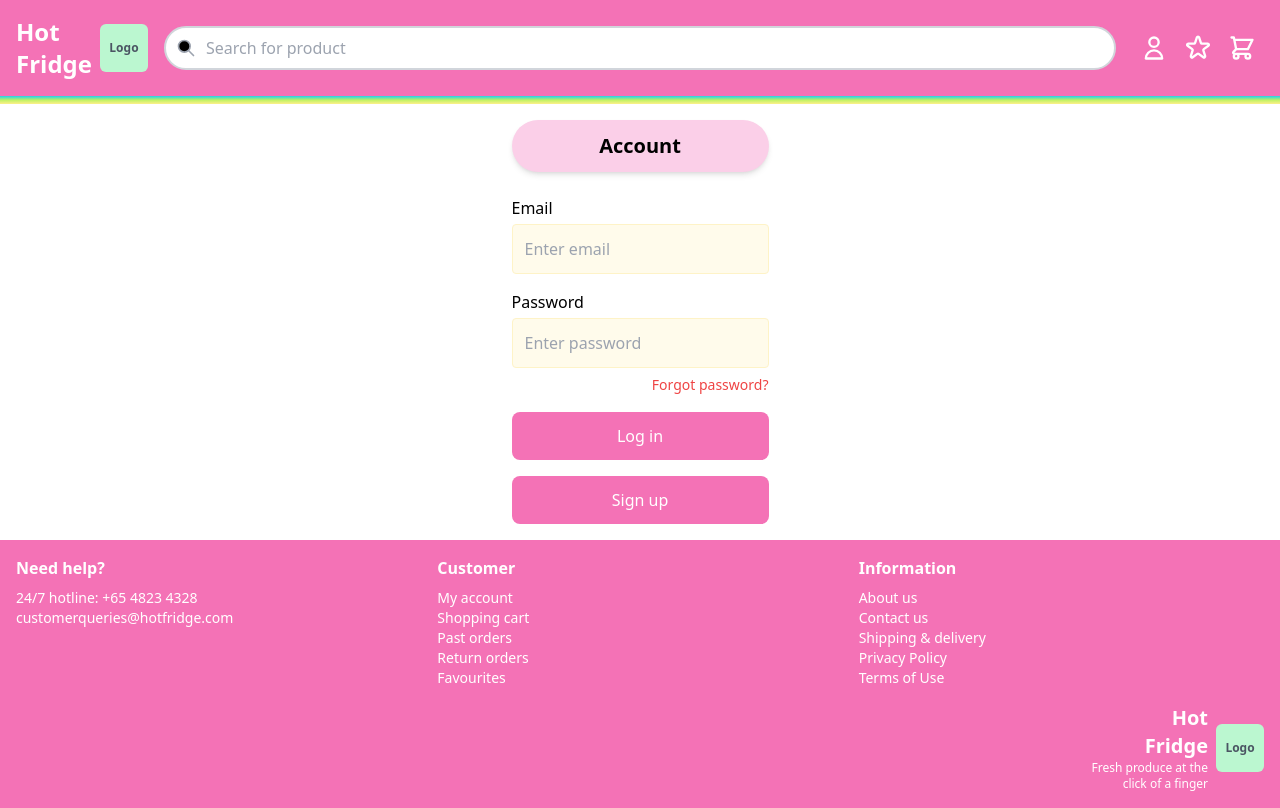
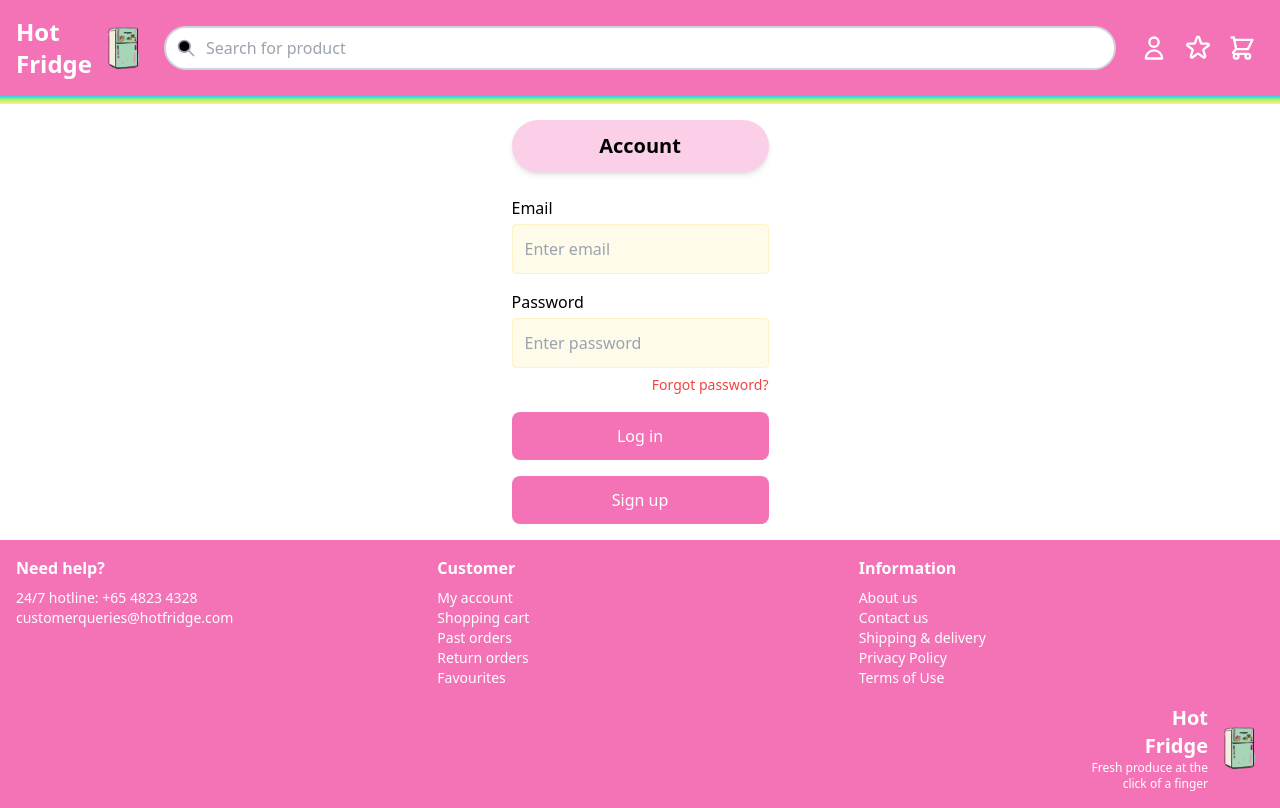
Before and after one commit to edliau/swe-hot-fridge, a SvelteKit app in the folder frontend/: page /account in a window 1280 px wide. Built offline with nearby package versions, Linux system fonts and the light colour scheme; no server answers.

Commit message:
feat: added logo

```diff
--- a/frontend/src/routes/+page.svelte
+++ b/frontend/src/routes/+page.svelte
@@ -108,9 +108,11 @@
   <header class="bg-pink-400 p-4 flex items-center justify-between">
     <div class="flex items-center">
       <h1 class="text-2xl font-bold text-white mr-2">Hot<br>Fridge</h1>
-      <div class="h-12 w-12 bg-green-200 rounded-md flex items-center justify-center text-xs text-gray-600 font-bold">
-        Logo
-      </div>
+      <img
+        src="/images/logo/logo.png"
+        alt="Hot Fridge Logo"
+        class="h-12 w-12 rounded-md"
+      />
     </div>
 
     <div class="flex-1 mx-4">
@@ -383,9 +385,11 @@
         <div class="text-xl font-bold">Hot<br>Fridge</div>
         <div class="text-xs">Fresh produce at the<br>click of a finger</div>
       </div>
-      <div class="h-12 w-12 bg-green-200 rounded-md flex items-center justify-center text-xs text-gray-600 font-bold">
-        Logo
-      </div>
+      <img
+      src="/images/logo/logo.png"
+      alt="Hot Fridge Logo"
+      class="h-12 w-12 rounded-md"
+      />
     </div>
   </footer>
 </div>
--- a/frontend/src/routes/account/+page.svelte
+++ b/frontend/src/routes/account/+page.svelte
@@ -59,9 +59,11 @@
     <div class="flex items-center">
       <a href="/" class="flex items-center">
         <h1 class="text-2xl font-bold text-white mr-2">Hot<br>Fridge</h1>
-        <div class="h-12 w-12 bg-green-200 rounded-md flex items-center justify-center text-xs text-gray-600 font-bold">
-          Logo
-        </div>
+        <img
+          src="/images/logo/logo.png"
+          alt="Hot Fridge Logo"
+          class="h-12 w-12 rounded-md"
+        />
       </a>
     </div>
 
@@ -204,9 +206,11 @@
         <div class="text-xl font-bold">Hot<br>Fridge</div>
         <div class="text-xs">Fresh produce at the<br>click of a finger</div>
       </div>
-      <div class="h-12 w-12 bg-green-200 rounded-md flex items-center justify-center text-xs text-gray-600 font-bold">
-        Logo
-      </div>
+      <img
+      src="/images/logo/logo.png"
+      alt="Hot Fridge Logo"
+      class="h-12 w-12 rounded-md"
+      />
     </div>
   </footer>
 </div>
--- a/frontend/src/routes/account/register/+page.svelte
+++ b/frontend/src/routes/account/register/+page.svelte
@@ -131,9 +131,11 @@
       <div class="flex items-center">
         <a href="/" class="flex items-center">
           <h1 class="text-2xl font-bold text-white mr-2">Hot<br>Fridge</h1>
-          <div class="h-12 w-12 bg-green-200 rounded-md flex items-center justify-center text-xs text-gray-600 font-bold">
-            Logo
-          </div>
+          <img
+          src="/images/logo/logo.png"
+          alt="Hot Fridge Logo"
+          class="h-12 w-12 rounded-md"
+        />
         </a>
       </div>
 
@@ -334,9 +336,11 @@
           <div class="text-xl font-bold">Hot<br>Fridge</div>
           <div class="text-xs">Fresh produce at the<br>click of a finger</div>
         </div>
-        <div class="h-12 w-12 bg-green-200 rounded-md flex items-center justify-center text-xs text-gray-600 font-bold">
-          Logo
-        </div>
+        <img
+          src="/images/logo/logo.png"
+          alt="Hot Fridge Logo"
+          class="h-12 w-12 rounded-md"
+        />
       </div>
     </footer>
   </div>
--- a/frontend/src/routes/buy-now/+page.svelte
+++ b/frontend/src/routes/buy-now/+page.svelte
@@ -47,9 +47,11 @@
       <div class="flex items-center">
         <a href="/" class="flex items-center">
           <h1 class="text-2xl font-bold text-white mr-2">Hot<br>Fridge</h1>
-          <div class="h-12 w-12 bg-green-200 rounded-md flex items-center justify-center text-xs text-gray-600 font-bold">
-            Logo
-          </div>
+          <img
+          src="/images/logo/logo.png"
+          alt="Hot Fridge Logo"
+          class="h-12 w-12 rounded-md"
+        />
         </a>
       </div>
     </header>
--- a/frontend/src/routes/cart/+page.svelte
+++ b/frontend/src/routes/cart/+page.svelte
@@ -92,9 +92,11 @@
     <div class="flex items-center">
       <a href="/" class="flex items-center">
         <h1 class="text-2xl font-bold text-white mr-2">Hot<br>Fridge</h1>
-        <div class="h-12 w-12 bg-green-200 rounded-md flex items-center justify-center text-xs text-gray-600 font-bold">
-          Logo
-        </div>
+        <img
+          src="/images/logo/logo.png"
+          alt="Hot Fridge Logo"
+          class="h-12 w-12 rounded-md"
+        />
       </a>
     </div>
 
@@ -359,9 +361,11 @@
         <div class="text-xl font-bold">Hot<br>Fridge</div>
         <div class="text-xs">Fresh produce at the<br>click of a finger</div>
       </div>
-      <div class="h-12 w-12 bg-green-200 rounded-md flex items-center justify-center text-xs text-gray-600 font-bold">
-        Logo
-      </div>
+      <img
+      src="/images/logo/logo.png"
+      alt="Hot Fridge Logo"
+      class="h-12 w-12 rounded-md"
+      />
     </div>
   </footer>
 </div>
--- a/frontend/src/routes/checkout/+page.svelte
+++ b/frontend/src/routes/checkout/+page.svelte
@@ -493,9 +493,11 @@
       <div class="flex items-center">
         <a href="/" class="flex items-center">
           <h1 class="text-2xl font-bold text-white mr-2">Hot<br>Fridge</h1>
-          <div class="h-12 w-12 bg-green-200 rounded-md flex items-center justify-center text-xs text-gray-600 font-bold">
-            Logo
-          </div>
+          <img
+          src="/images/logo/logo.png"
+          alt="Hot Fridge Logo"
+          class="h-12 w-12 rounded-md"
+        />
         </a>
       </div>
 
@@ -1153,9 +1155,11 @@
                 <div class="text-xl font-bold">Hot<br>Fridge</div>
                 <div class="text-xs">Fresh produce at the<br>click of a finger</div>
               </div>
-              <div class="h-10 w-10 bg-green-200 rounded-md flex items-center justify-center text-xs text-gray-600 font-bold">
-                Logo
-              </div>
+              <img
+              src="/images/logo/logo.png"
+              alt="Hot Fridge Logo"
+              class="h-12 w-12 rounded-md"
+              />
             </div>
           </div>
         </div>
--- a/frontend/src/routes/dashboard/+page.svelte
+++ b/frontend/src/routes/dashboard/+page.svelte
@@ -161,9 +161,11 @@
     <div class="flex items-center">
       <a href="/" class="flex items-center">
         <h1 class="text-2xl font-bold text-white mr-2">Hot<br>Fridge</h1>
-        <div class="h-12 w-12 bg-green-200 rounded-md flex items-center justify-center text-xs text-gray-600 font-bold">
-          Logo
-        </div>
+        <img
+          src="/images/logo/logo.png"
+          alt="Hot Fridge Logo"
+          class="h-12 w-12 rounded-md"
+        />
       </a>
     </div>
 
@@ -450,9 +452,11 @@
         <div class="text-xl font-bold">Hot<br>Fridge</div>
         <div class="text-xs">Fresh produce at the<br>click of a finger</div>
       </div>
-      <div class="h-12 w-12 bg-green-200 rounded-md flex items-center justify-center text-xs text-gray-600 font-bold">
-        Logo
-      </div>
+      <img
+      src="/images/logo/logo.png"
+      alt="Hot Fridge Logo"
+      class="h-12 w-12 rounded-md"
+      />
     </div>
   </footer>
 </div>
--- a/frontend/src/routes/order/confirmation/[orderId]/+page.svelte
+++ b/frontend/src/routes/order/confirmation/[orderId]/+page.svelte
@@ -58,9 +58,11 @@
       <div class="flex items-center">
         <a href="/" class="flex items-center">
           <h1 class="text-2xl font-bold text-white mr-2">Hot<br>Fridge</h1>
-          <div class="h-12 w-12 bg-green-200 rounded-md flex items-center justify-center text-xs text-gray-600 font-bold">
-            Logo
-          </div>
+          <img
+          src="/images/logo/logo.png"
+          alt="Hot Fridge Logo"
+          class="h-12 w-12 rounded-md"
+        />
         </a>
       </div>
 
@@ -268,9 +270,11 @@
                 <div class="text-xl font-bold">Hot<br>Fridge</div>
                 <div class="text-xs">Fresh produce at the<br>click of a finger</div>
               </div>
-              <div class="h-10 w-10 bg-green-200 rounded-md flex items-center justify-center text-xs text-gray-600 font-bold">
-                Logo
-              </div>
+              <img
+              src="/images/logo/logo.png"
+              alt="Hot Fridge Logo"
+              class="h-12 w-12 rounded-md"
+              />
             </div>
           </div>
         </div>
--- a/frontend/src/routes/product/[id]/+page.svelte
+++ b/frontend/src/routes/product/[id]/+page.svelte
@@ -123,9 +123,11 @@
       <div class="flex items-center">
         <a href="/" class="flex items-center">
           <h1 class="text-2xl font-bold text-white mr-2">Hot<br>Fridge</h1>
-          <div class="h-12 w-12 bg-green-200 rounded-md flex items-center justify-center text-xs text-gray-600 font-bold">
-            Logo
-          </div>
+          <img
+          src="/images/logo/logo.png"
+          alt="Hot Fridge Logo"
+          class="h-12 w-12 rounded-md"
+          />
         </a>
       </div>
 
@@ -467,9 +469,11 @@
           <div class="text-xl font-bold">Hot<br>Fridge</div>
           <div class="text-xs">Fresh produce at the<br>click of a finger</div>
         </div>
-        <div class="h-12 w-12 bg-green-200 rounded-md flex items-center justify-center text-xs text-gray-600 font-bold">
-          Logo
-        </div>
+        <img
+        src="/images/logo/logo.png"
+        alt="Hot Fridge Logo"
+        class="h-12 w-12 rounded-md"
+        />
       </div>
     </footer>
   </div>
--- a/frontend/src/routes/registration/+page.svelte
+++ b/frontend/src/routes/registration/+page.svelte
@@ -101,9 +101,11 @@
       <div class="flex items-center">
         <a href="/" class="flex items-center">
           <h1 class="text-2xl font-bold text-white mr-2">Hot<br>Fridge</h1>
-          <div class="h-12 w-12 bg-green-200 rounded-md flex items-center justify-center text-xs text-gray-600 font-bold">
-            Logo
-          </div>
+          <img
+          src="/images/logo/logo.png"
+          alt="Hot Fridge Logo"
+          class="h-12 w-12 rounded-md"
+          />
         </a>
       </div>
 
@@ -291,9 +293,11 @@
           <div class="text-xl font-bold">Hot<br>Fridge</div>
           <div class="text-xs">Fresh produce at the<br>click of a finger</div>
         </div>
-        <div class="h-12 w-12 bg-green-200 rounded-md flex items-center justify-center text-xs text-gray-600 font-bold">
-          Logo
-        </div>
+        <img
+        src="/images/logo/logo.png"
+        alt="Hot Fridge Logo"
+        class="h-12 w-12 rounded-md"
+        />
       </div>
     </footer>
   </div>
--- a/frontend/src/routes/search/+page.svelte
+++ b/frontend/src/routes/search/+page.svelte
@@ -55,9 +55,11 @@
   <div class="flex items-center">
     <a href="/" class="flex items-center">
       <h1 class="text-2xl font-bold text-white mr-2">Hot<br>Fridge</h1>
-      <div class="h-12 w-12 bg-green-200 rounded-md flex items-center justify-center text-xs text-gray-600 font-bold">
-        Logo
-      </div>
+      <img
+      src="/images/logo/logo.png"
+      alt="Hot Fridge Logo"
+      class="h-12 w-12 rounded-md"
+      />
     </a>
   </div>
 
@@ -177,8 +179,10 @@
       <div class="text-xl font-bold">Hot<br>Fridge</div>
       <div class="text-xs">Fresh produce at the<br>click of a finger</div>
     </div>
-    <div class="h-12 w-12 bg-green-200 rounded-md flex items-center justify-center text-xs text-gray-600 font-bold">
-      Logo
-    </div>
+    <img
+    src="/images/logo/logo.png"
+    alt="Hot Fridge Logo"
+    class="h-12 w-12 rounded-md"
+    />
   </div>
 </footer>
--- a/frontend/src/routes/shopping-list/[id]/+page.svelte
+++ b/frontend/src/routes/shopping-list/[id]/+page.svelte
@@ -371,9 +371,11 @@
     <div class="flex items-center">
       <a href="/" class="flex items-center">
         <h1 class="text-2xl font-bold text-white mr-2">Hot<br>Fridge</h1>
-        <div class="h-12 w-12 bg-green-200 rounded-md flex items-center justify-center text-xs text-gray-600 font-bold">
-          Logo
-        </div>
+        <img
+        src="/images/logo/logo.png"
+        alt="Hot Fridge Logo"
+        class="h-12 w-12 rounded-md"
+        />
       </a>
     </div>
 
@@ -786,9 +788,11 @@
         <div class="text-xl font-bold">Hot<br>Fridge</div>
         <div class="text-xs">Fresh produce at the<br>click of a finger</div>
       </div>
-      <div class="h-12 w-12 bg-green-200 rounded-md flex items-center justify-center text-xs text-gray-600 font-bold">
-        Logo
-      </div>
+      <img
+      src="/images/logo/logo.png"
+      alt="Hot Fridge Logo"
+      class="h-12 w-12 rounded-md"
+      />
     </div>
   </footer>
 </div>
```
Also changed, not shown: frontend/static/images/logo/logo.png (added).
